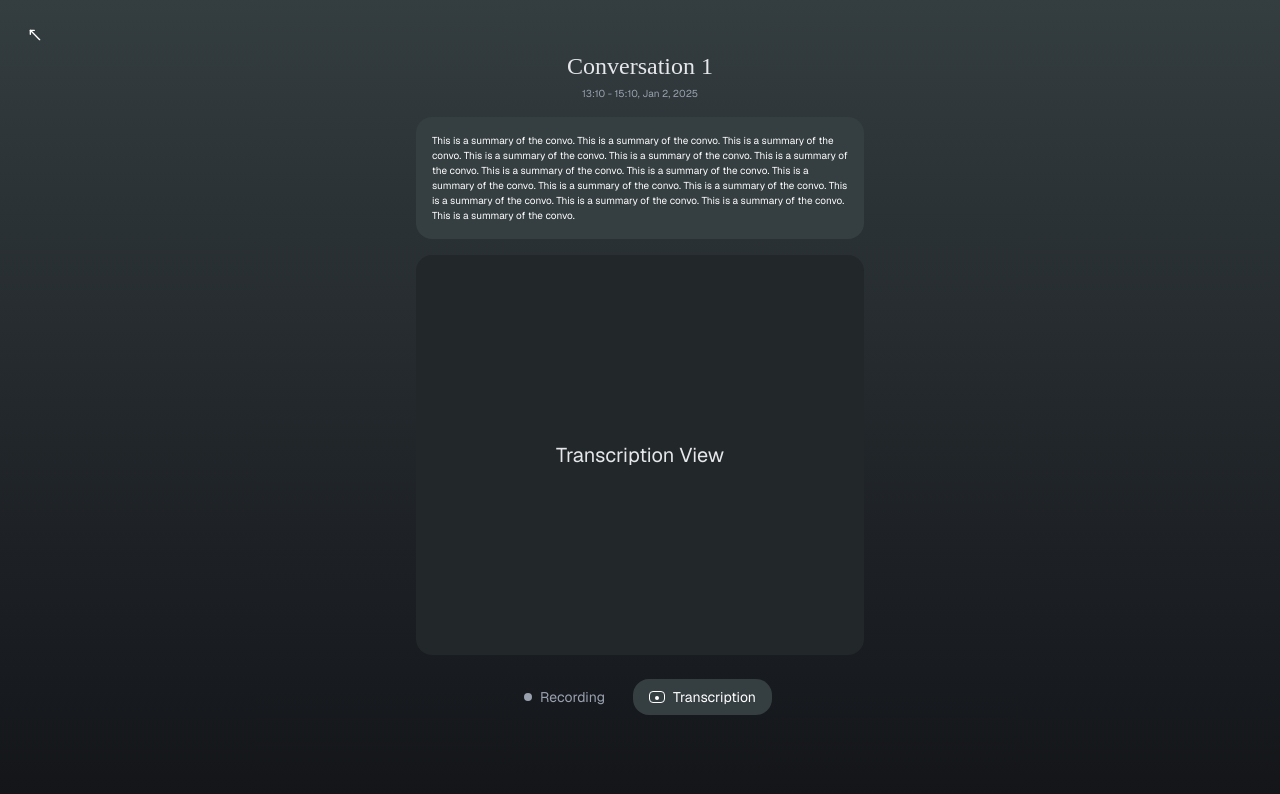
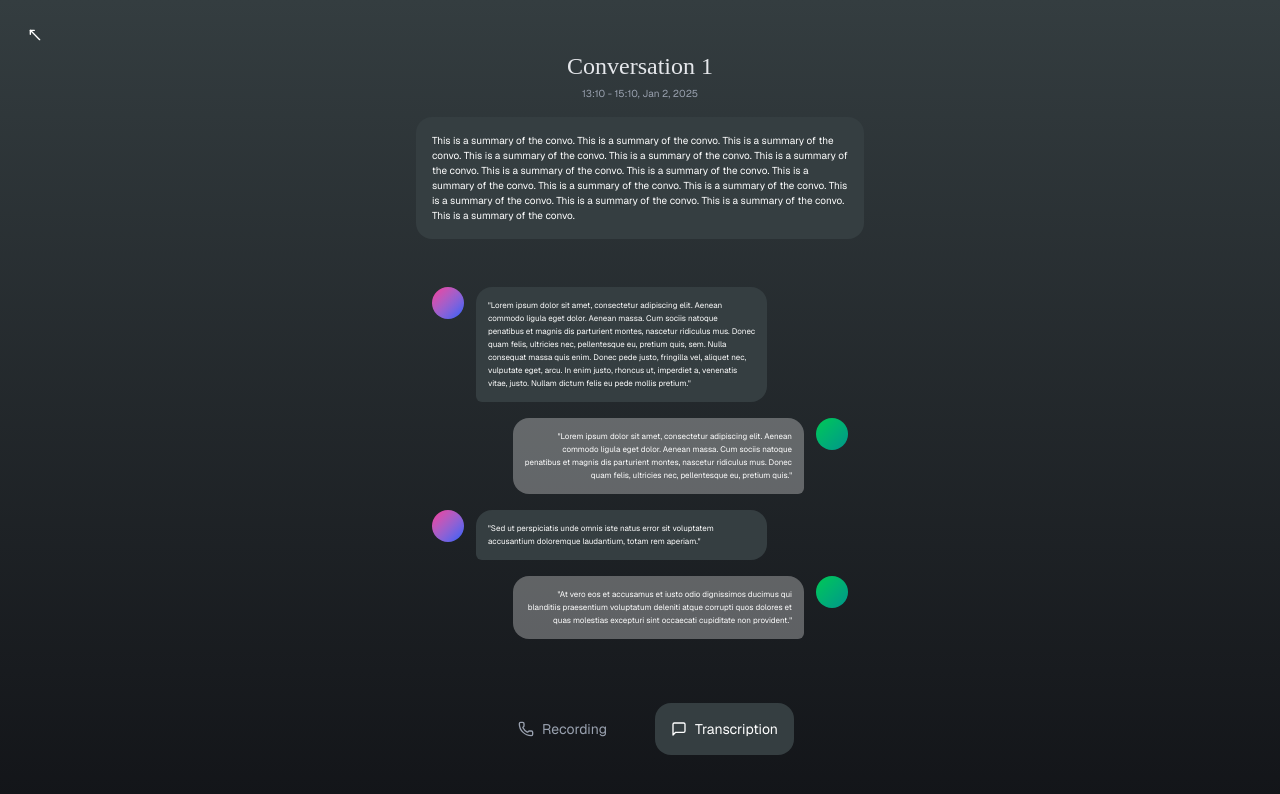
Before and after one commit to adamstol/HTN-2025, a Next.js app in the folder frontend/: page /record/1 in a window 1280 px wide. Both pictures are taken after a click on the button "Transcription". Shown: the top 794 px of the page. Built offline with nearby package versions, Linux system fonts and the light colour scheme; a web font is replaced by a local one.

Commit message:
no vibe code

```diff
--- a/frontend/app/record/[id]/page.tsx
+++ b/frontend/app/record/[id]/page.tsx
@@ -1,7 +1,8 @@
 "use client";
 
 import { useEffect, useRef, useState } from "react";
-import { MoveUpLeft, Play, Pause } from "lucide-react";
+import {useRouter} from "next/navigation";
+import { MoveUpLeft, Play, Pause, Phone, MessageSquare } from "lucide-react";
 
 type Props = { params?: { id: string } };
 type ViewState = 'recording' | 'transcription';
@@ -9,11 +10,12 @@ type ViewState = 'recording' | 'transcription';
 export default function ConversationPage({ params }: Props) {
   const id = params?.id || "1";
   const [currentView, setCurrentView] = useState<ViewState>('recording');
+  const router = useRouter()
 
   return (
     <div className="h-screen bg-gradient-to-b from-[#343D40] to-[#131519] text-white flex flex-col">
       <button className="w-[30px] h-[30px] mt-5 ml-5 rounded-full flex items-center justify-center cursor-pointer hover:bg-gray-100/10 transition-colors">
-        <MoveUpLeft className="w-4 h-4 text-white" />
+        <MoveUpLeft onClick={() => router.back()} className="w-4 h-4 text-white" />
       </button>
 
       <div className="flex-1 flex flex-col items-center px-6">
@@ -22,7 +24,8 @@ export default function ConversationPage({ params }: Props) {
         </h1>
         <p className="text-[10px] text-gray-400 mb-4">13:10 - 15:10, Jan 2, 2025</p>
 
-        <div className="w-full max-w-md space-y-4">
+        <div className="w-full max-w-md space-y-8">
+          <div className="space-y-2">
             <div className="bg-[#353E41] rounded-2xl p-4 flex items-center hover:bg-slate-600/60 transition-colors">
               <p className="text-[10px]">
                 This is a summary of the convo. This is a summary of the convo. This is a summary of the convo. This is a
@@ -33,32 +36,31 @@ export default function ConversationPage({ params }: Props) {
                 summary of the convo. This is a summary of the convo.
               </p>
             </div>
+          </div>
 
+          <div className="space-y-8">
             {/* Conditional Content Based on Current View */}
             {currentView === 'recording' ? (
               <AudioPlayer
                 src="/song.mp3"
-              className="bg-[#22272A] rounded-2xl p-4"
+                className="rounded-2xl p-4"
               />
             ) : (
-            <div className="bg-[#22272A] rounded-2xl p-8 h-[400px] flex items-center justify-center">
-              <h2 className="text-xl text-gray-200 text-center">
-                Transcription View
-              </h2>
+              <TranscriptionView />
+            )}
           </div>
-          )}
 
           {/* Toggle Buttons */}
-          <div className="flex gap-3 justify-center mt-6">
+          <div className="flex gap-4 justify-center">
             <button
               onClick={() => setCurrentView('recording')}
-              className={`flex items-center gap-2 px-4 py-2 rounded-2xl transition-colors ${
+              className={`flex items-center gap-2 px-8 py-4 rounded-2xl transition-colors ${
                 currentView === 'recording'
                   ? 'bg-[#353E41] text-white'
                   : 'bg-transparent text-gray-400 hover:text-gray-200'
               }`}
             >
-              <div className="w-2 h-2 rounded-full bg-current" />
+              <Phone className="w-4 h-4" />
               <span className="text-sm">Recording</span>
             </button>
 
@@ -70,9 +72,7 @@ export default function ConversationPage({ params }: Props) {
                   : 'bg-transparent text-gray-400 hover:text-gray-200'
               }`}
             >
-              <div className="w-4 h-3 border border-current rounded-sm flex items-end justify-center pb-0.5">
-                <div className="w-1 h-1 bg-current rounded-full" />
-              </div>
+              <MessageSquare className="w-4 h-4" />
               <span className="text-sm">Transcription</span>
             </button>
           </div>
@@ -236,6 +236,75 @@ function AudioPlayer({ src, className = "" }: { src: string; className?: string
   );
 }
 
+function TranscriptionView({ className = "" }: { className?: string }) {
+    // Mock conversation data
+    const messages = [
+      {
+        id: 1,
+        speaker: "Person 1",
+        text: "Lorem ipsum dolor sit amet, consectetur adipiscing elit. Aenean commodo ligula eget dolor. Aenean massa. Cum sociis natoque penatibus et magnis dis parturient montes, nascetur ridiculus mus. Donec quam felis, ultricies nec, pellentesque eu, pretium quis, sem. Nulla consequat massa quis enim. Donec pede justo, fringilla vel, aliquet nec, vulputate eget, arcu. In enim justo, rhoncus ut, imperdiet a, venenatis vitae, justo. Nullam dictum felis eu pede mollis pretium.",
+        isCurrentUser: false,
+        avatar: "bg-gradient-to-br from-pink-500 to-blue-600"
+      },
+      {
+        id: 2,
+        speaker: "Person 2",
+        text: "Lorem ipsum dolor sit amet, consectetur adipiscing elit. Aenean commodo ligula eget dolor. Aenean massa. Cum sociis natoque penatibus et magnis dis parturient montes, nascetur ridiculus mus. Donec quam felis, ultricies nec, pellentesque eu, pretium quis.",
+        isCurrentUser: true,
+        avatar: "bg-gradient-to-br from-green-500 to-teal-600"
+      },
+      {
+        id: 3,
+        speaker: "Person 1",
+        text: "Sed ut perspiciatis unde omnis iste natus error sit voluptatem accusantium doloremque laudantium, totam rem aperiam.",
+        isCurrentUser: false,
+        avatar: "bg-gradient-to-br from-pink-500 to-blue-600"
+      },
+      {
+        id: 4,
+        speaker: "Person 2",
+        text: "At vero eos et accusamus et iusto odio dignissimos ducimus qui blanditiis praesentium voluptatum deleniti atque corrupti quos dolores et quas molestias excepturi sint occaecati cupiditate non provident.",
+        isCurrentUser: true,
+        avatar: "bg-gradient-to-br from-green-500 to-teal-600"
+      }
+    ];
+
+    return (
+      <div className={`${className} h-[400px] overflow-y-auto`}>
+        <div className="space-y-4 p-4">
+          {messages.map((message) => (
+            <div
+              key={message.id}
+              className={`flex gap-3 ${
+                message.isCurrentUser ? 'flex-row-reverse' : 'flex-row'
+              }`}
+            >
+              {/* Avatar */}
+              <div className={`w-8 h-8 rounded-full flex-shrink-0 ${message.avatar}`} />
+
+              {/* Message Content */}
+              <div
+                className={`max-w-[70%] ${
+                  message.isCurrentUser ? 'text-right' : 'text-left'
+                }`}
+              >
+                <div
+                  className={`inline-block p-3 rounded-2xl text-[8px] leading-relaxed ${
+                    message.isCurrentUser
+                      ? 'bg-white/30 text-white rounded-br-md'
+                      : 'bg-[#353E41] text-white rounded-bl-md'
+                  }`}
+                >
+                  "{message.text}"
+                </div>
+              </div>
+            </div>
+          ))}
+        </div>
+      </div>
+    );
+  }
+
 function fmt(seconds: number) {
   if (!Number.isFinite(seconds)) return "00:00";
   const s = Math.floor(seconds % 60);
```
Lines whose indentation alone changed are shown as unchanged.
